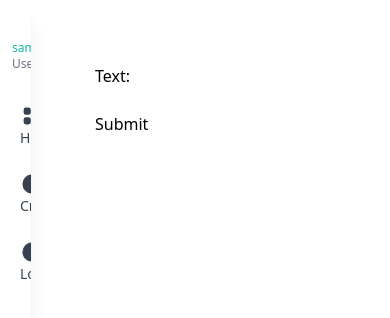
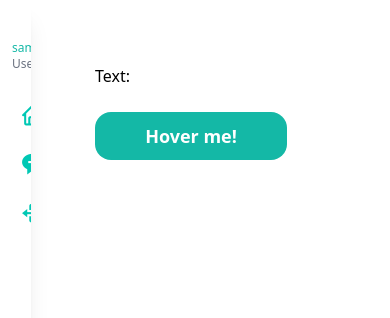
Before and after one commit to afii-programs/DjangoChirp-Social-Tweets-with-Python-TailwindCSS, a Django app: page /new/ in a window 390 px wide. Shown: the top 318 px of the page. Run offline with Django 5.2, Linux system fonts and the light colour scheme; the visitor is signed in with stand-in values (Sample User, id 1); some libraries are stand-ins or nearby versions.

Commit message:
Optimizing

```diff
--- a/feed/views.py
+++ b/feed/views.py
@@ -1,5 +1,9 @@
+from typing import Any
+from django.http import HttpRequest
+from django.http.response import HttpResponse
 from django.views.generic import ListView, DetailView, CreateView
 from .models import Post
+from django.shortcuts import render
 from django.contrib.auth.mixins import LoginRequiredMixin
 
 class HomePage(ListView):
@@ -20,3 +24,32 @@ class CreatePostPage(LoginRequiredMixin, CreateView):
     template_name = 'create.html'
     model = Post
     fields = ['text']
+    success_url = '/'
+
+    def dispatch(self, request, *args, **kwargs):
+        self.request = request
+        return super().dispatch(request, *args, **kwargs)
+
+    def form_valid(self, form):
+        obj = form.save(commit=False)
+        obj.author = self.request.user
+        obj.save()
+        return super().form_valid(form)
+
+
+    def post(self, request, *args, **kwargs):
+
+        post = Post.objects.create(
+            text=request.POST.get("text"),
+            author=request.user,
+        )
+
+        return render(
+            request,
+            "includes/post.html",
+            {
+                "post": post,
+                "detail_on": True,
+            },
+            content_type="application/html"
+        )
--- a/templates/base.html
+++ b/templates/base.html
@@ -1,4 +1,5 @@
 {% load thumbnail %}
+{% load static %}
 
 <!DOCTYPE html>
 <html lang="en">
@@ -7,6 +8,7 @@
   <meta charset="UTF-8">
   <meta name="viewport" content="width=device-width, initial-scale=1.0">
   <title>{% block title %}Default{% endblock %}</title>
+  <link href='https://unpkg.com/boxicons@2.1.4/css/boxicons.min.css' rel='stylesheet'>
   <script src="https://cdn.tailwindcss.com"></script>
 </head>
 
@@ -35,48 +37,34 @@
         </div>
         <div id="menu" class="flex flex-col space-y-2">
           <a href="/"
-            class="text-sm font-medium text-gray-700 py-2 px-2 hover:bg-teal-500 hover:text-white hover:text-base rounded-md transition duration-150 ease-in-out">
-            <svg class="w-6 h-6 fill-current inline-block" fill="currentColor" viewBox="0 0 20 20"
-              xmlns="http://www.w3.org/2000/svg">
-              <path
-                d="M5 3a2 2 0 00-2 2v2a2 2 0 002 2h2a2 2 0 002-2V5a2 2 0 00-2-2H5zM5 11a2 2 0 00-2 2v2a2 2 0 002 2h2a2 2 0 002-2v-2a2 2 0 00-2-2H5zM11 5a2 2 0 012-2h2a2 2 0 012 2v2a2 2 0 01-2 2h-2a2 2 0 01-2-2V5zM11 13a2 2 0 012-2h2a2 2 0 012 2v2a2 2 0 01-2 2h-2a2 2 0 01-2-2v-2z">
-              </path>
-            </svg>
+            class="text-sm font-medium text-gray-700 py-2 px-2 hover:bg-teal-500 hover:text-white hover:text-base rounded-md transition duration-150 ease-in-out" style="display: flex; ">
+            <i class='bx bx-home bx-sm' style='color:rgba(0, 200, 180)'></i>
             <span class="">Home</span>
           </a>
 
 
           <a href="{% url 'feed:create' %}"
-          class="text-sm font-medium text-gray-700 py-2 px-2 hover:bg-teal-500 hover:text-white hover:scale-105 rounded-md transition duration-150 ease-in-out">
-          <svg class="w-6 h-6 fill-current inline-block" fill="currentColor" viewBox="0 0 20 20" xmlns="http://www.w3.org/2000/svg">
-            <path d="M18 10a8 8 0 11-16 0 8 8 0 0116 0zM11 5v4a1 1 0 01-2 0V6H6a1 1 0 110-2h3V3a1 1 0 012 0v3h3a1 1 0 110 2h-3z"/>
-          </svg>
+          class="text-sm font-medium text-gray-700 py-2 px-2 hover:bg-teal-500 hover:text-white hover:scale-105 rounded-md transition duration-150 ease-in-out modal-click" style="display: flex; ">
+          <i class='bx bxs-message-rounded-add bx-sm' style='color:rgba(0, 200, 180)'></i>
           <span class="">Create</span>
         </a>
 
         {% if request.user.is_authenticated %}
           <a href="{% url 'account_logout' %}"
-            class="text-sm font-medium text-gray-700 py-2 px-2 hover:bg-teal-500 hover:text-white hover:scale-105 rounded-md transition duration-150 ease-in-out">
-            <svg class="w-6 h-6 fill-current inline-block" fill="currentColor" viewBox="0 0 20 20" xmlns="http://www.w3.org/2000/svg">
-              <path d="M18 10a8 8 0 11-16 0 8 8 0 0116 0zM11 5v4a1 1 0 01-2 0V6H6a1 1 0 110-2h3V3a1 1 0 012 0v3h3a1 1 0 110 2h-3z"/>
-            </svg>
+            class="text-sm font-medium text-gray-700 py-2 px-2 hover:bg-teal-500 hover:text-white hover:scale-105 rounded-md transition duration-150 ease-in-out" style="display: flex; ">
+            <i class='bx bx-log-out bx-sm' style='color:rgba(0, 200, 180)'></i>
             <span class="">Logout</span>
           </a>
 
           {% else %}
           <a href="{% url 'account_login' %}"
-          class="text-sm font-medium text-gray-700 py-2 px-2 hover:bg-teal-500 hover:text-white hover:scale-105 rounded-md transition duration-150 ease-in-out">
-            <svg class="w-6 h-6 fill-current inline-block" fill="currentColor" viewBox="0 0 20 20" xmlns="http://www.w3.org/2000/svg">
-              <path d="M13 6a3 3 0 11-6 0 3 3 0 016 0zM18 8a2 2 0 11-4 0 2 2 0 014 0zM14 15a4 4 0 00-8 0v3h8v-3zM6 8a2 2 0 11-4 0 2 2 0 014 0zM16 18v-3a5.972 5.972 0 00-.75-2.906A3.005 3.005 0 0119 15v3h-3zM4.75 12.094A5.973 5.973 0 004 15v3H1v-3a3 3 0 013.75-2.906z"/>
-            </svg>
-            <span class="">Login</span>
+          class="text-sm font-medium text-gray-700 py-2 px-2 hover:bg-teal-500 hover:text-white hover:scale-105 rounded-md transition duration-150 ease-in-out" style="display: flex; ">
+          <i class='bx bx-log-in bx-sm' style='color:rgba(0, 200, 180)'></i> <span>Login</span>
           </a>
 
           <a href="{% url 'account_signup' %}"
-          class="text-sm font-medium text-gray-700 py-2 px-2 hover:bg-teal-500 hover:text-white hover:scale-105 rounded-md transition duration-150 ease-in-out">
-            <svg class="w-6 h-6 fill-current inline-block" fill="currentColor" viewBox="0 0 20 20" xmlns="http://www.w3.org/2000/svg">
-              <path d="M10 20a2.5 2.5 0 01-2.5-2.5V14a2.5 2.5 0 015 0v3.5A2.5 2.5 0 0110 20zm4.5-7.5H15V13a4 4 0 00-4-4H9a4 4 0 00-4 4v-.5H5.5a2.5 2.5 0 010-5H6V5a5 5 0 0110 0v2.5h.5a2.5 2.5 0 110 5zm0-7.5a2.5 2.5 0 110 5 2.5 2.5 0 010-5zm-9 2.5a2.5 2.5 0 110 5 2.5 2.5 0 010-5z"/>
-            </svg>
+          class="text-sm font-medium text-gray-700 py-2 px-2 hover:bg-teal-500 hover:text-white hover:scale-105 rounded-md transition duration-150 ease-in-out" style="display: flex; ">
+          <i class='bx bx-archive-out bx-sm' style='color:rgba(0,255,206,0.83)'></i>
             <span class="">Signup</span>
           </a>
 
@@ -91,6 +79,32 @@
   </div>
   </class=>
 
+
+{% if request.user.is_authenticated %}
+  <div class="fixed left-0 top-0 flex h-full w-full items-center justify-center bg-black bg-opacity-60 py-10 hidden js-modal" id="create">
+    <div class="max-h-full w-full max-w-xl overflow-y-auto sm:rounded-2xl bg-white">
+      <div class="w-full">
+        <div class="m-8 my-20 max-w-[400px] mx-auto">
+          <div class="mb-8">
+            <h1 class="mb-4 text-3xl font-extrabold">New Post</h1>
+           <div class="mb-4">
+              <textarea class="border-2 border-teal-500 my-4 w-full js-post-text" rows="4" placeholder="Write Your Thoughts" maxlenght="240"></textarea>
+           </div>
+          </div>
+          <div class="space-y-4">
+            <button class="p-3 rounded-full text-white w-full font-semibold js-submit" style="background-color: rgba(0, 255, 206)">Submit</button>
+            <button class="p-3 bg-white border rounded-full w-full font-semibold modal-click">Cancel</button>
+          </div>
+        </div>
+      </div>
+    </div>
+  </div>
+{% endif %}
+
+
+<script src="https://cdn.jsdelivr.net/npm/jquery@3.7.1/dist/jquery.min.js"></script>
+<script src="{% static 'js/main.js' %}"></script>
+
 </body>
 
 </html>
--- a/templates/create.html
+++ b/templates/create.html
@@ -5,8 +5,14 @@
 
 
 {% block body %}
-
+    {% comment %} <main class="flex min-h-screen w-full items-center justify-center bg-gray-100"> {% endcomment %}
+    <form method="POST" action=".">
+    {% csrf_token %}
     {{form.as_p}}
-
-    <button type="submit" method="POST" action="{% url "feed:index" %}">Submit</button>
+    <button type="submit" class="group relative h-12 w-48 overflow-hidden rounded-2xl bg-teal-500 text-lg font-bold text-white">
+      Hover me!
+      <div class="absolute inset-0 h-full w-full scale-0 rounded-2xl transition-all duration-300 group-hover:scale-100 group-hover:bg-white/30"></div>
+    </button>
+  {% comment %} </main> {% endcomment %}
+    </form>
 {% endblock %}
--- a/templates/detail.html
+++ b/templates/detail.html
@@ -6,7 +6,7 @@
 
 
 {% block body %}
-    <!-- component is from https://tailwindcomponents.com/component/post-artical -->
+    <!-- component is from  -->
     {% include "includes/post.html" with post=post %}
 
 {% endblock %}
--- a/templates/includes/post.html
+++ b/templates/includes/post.html
@@ -12,7 +12,7 @@
             {% if detail_on %}
             <div class="flex justify-between items-center mt-4">
                 <a class="text-gray-600 hover:underline" href="{% url "feed:detail" post.id %}">
-                    Read more
+                    <i class='bx bx-fade-right-hover bxs-right-arrow-circle bx-md' style="color: rgba(0, 200, 180)"></i>
                 </a>
             {% else %}
             <div class="flex justify-between items-center mt-4">
```
Also changed, not shown: frontend/js/main.js (added, +66 -0 lines), til/settings.py (+9 -0 lines), 1 other file.
